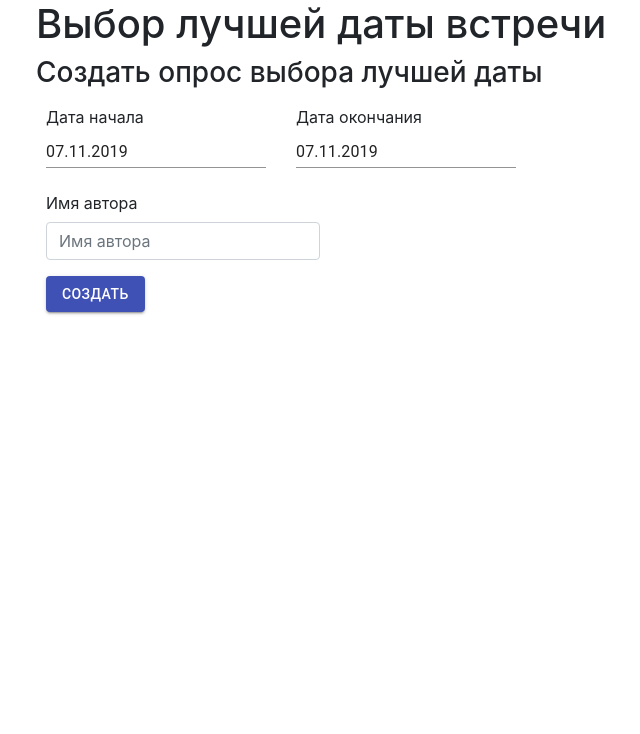
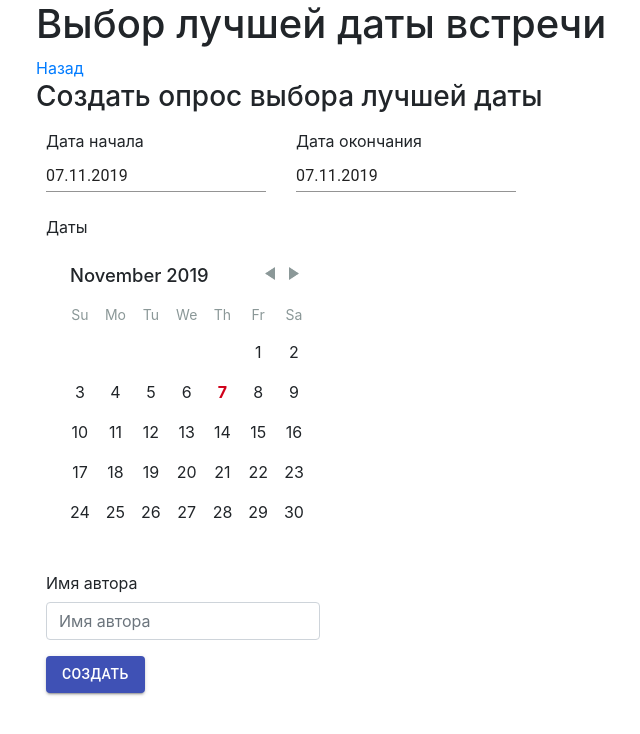
Before and after one commit to saleksandrov/best_meeting_day, a React (Create React App) app in the folder bmd-base/src/main/resources/ui/: page /createvote in a window 1280 px wide. Shown: the top 734 px of the page, without its empty margins (49-689 px from the left). Built offline with nearby package versions, Linux system fonts and the light colour scheme.

Commit message:
UI is fully implemented

```diff
--- a/bmd-base/src/main/resources/ui/package.json
+++ b/bmd-base/src/main/resources/ui/package.json
@@ -21,6 +21,7 @@
     "react-multiple-datepicker": "^0.1.0",
     "react-router-dom": "^5.1.2",
     "react-scripts": "^3.3.0",
+    "react-visibility-sensor": "^5.1.1",
     "sass": "^1.25.0",
     "typescript": "^3.7.5"
   },
--- a/bmd-base/src/main/resources/ui/src/component/AddVote.jsx
+++ b/bmd-base/src/main/resources/ui/src/component/AddVote.jsx
@@ -5,7 +5,6 @@ import {Col, Container, Form, Row} from 'react-bootstrap';
 import VoteDataService from '../service/VoteDataService';
 import {Button} from "@material-ui/core";
 import moment from 'moment';
-
 
 class AddVote extends Component {
 
@@ -19,7 +18,8 @@ class AddVote extends Component {
             author: "",
             open_flag: false,
             selectedDays: [],
-            wasSent: false
+            wasSent: false,
+            isVisible: true
         };
 
         this.setOpen = this.setOpen.bind(this);
@@ -29,8 +29,8 @@ class AddVote extends Component {
     }
 
     componentDidMount() {
-        console.log("UI Get votes by id "  + this.state.voteId);
-        if (this.state.voteId.length === 0 ) {
+        console.log("UI Get votes by id " + this.state.voteId);
+        if (this.state.voteId.length === 0) {
             return
         }
 
@@ -71,9 +71,9 @@ class AddVote extends Component {
 
     handleSubmit(event) {
         event.preventDefault();
-        if (this.state.wasSent) return
+        if (this.state.wasSent) return;
         let dates = [];
-        this.state.selectedDays.forEach( (date) => {
+        this.state.selectedDays.forEach((date) => {
             dates.push(moment(date).format('DD.MM.YYYY'))
         });
         VoteDataService.addVote({
@@ -81,27 +81,27 @@ class AddVote extends Component {
             bestDates: dates
         }, this.state.voteId).then(response => {
             this.setState({
-                wasSent: true
+                wasSent: true,
+                isVisible: false
             })
         })
     }
 
     render() {
 
-        let { creator, startDate, endDate} = this.state;
+        let {creator, startDate, endDate, isVisible} = this.state;
 
         return (
                 <div>
                     <Container>
-
+                        <Row><a href="/">Назад</a></Row>
                         <Row>
-                        <h3>Добавить голос</h3>
+                            <h3>Добавить голос. ID голосования {this.state.voteId}.</h3>
                         </Row>
 
                         {this.state.wasSent &&
-                    <div class="alert alert-success">Голос добавлен {this.state.voteId}</div>}
-
-                    <Row>
+                        <div class="alert alert-success">Голос добавлен. ID голосования {this.state.voteId}</div>}
+                        <Row style={isVisible ? {} : { display: 'none' }}>
                             <Form noValidate onSubmit={this.handleSubmit}>
 
                                 <div>Создатель {creator}</div>
@@ -120,13 +120,16 @@ class AddVote extends Component {
                                 <Form.Group controlId="name">
                                     <Form.Label column>Имя автора</Form.Label>
                                     <Col>
-                                    <Form.Control type="text" placeholder="Имя автора" length={50} maxLength={200}
-                                                  value={this.state.author} onChange={this.handleChangeName} name="author" />
+                                        <Form.Control type="text" placeholder="Имя автора" length={50}
+                                                      maxLength={200}
+                                                      value={this.state.author} onChange={this.handleChangeName}
+                                                      name="author"/>
                                     </Col>
                                 </Form.Group>
                                 <Form.Group controlId="b">
                                     <Col>
-                                    <Button name="name" variant="contained" color="primary" onClick={this.handleSubmit}>
+                                        <Button name="name" variant="contained" color="primary"
+                                                onClick={this.handleSubmit}>
                                             Создать
                                         </Button>
                                     </Col>
--- a/bmd-base/src/main/resources/ui/src/component/CreateVote.jsx
+++ b/bmd-base/src/main/resources/ui/src/component/CreateVote.jsx
@@ -1,9 +1,12 @@
 import React, {Component} from 'react';
 import {Button} from '@material-ui/core';
 import {DatePicker, MuiPickersUtilsProvider} from "@material-ui/pickers";
+import DayPicker, {DateUtils} from 'react-day-picker';
+import 'react-day-picker/lib/style.css';
 import DateFnsUtils from '@date-io/date-fns';
 import {Col, Container, Form, Row} from 'react-bootstrap';
 import VoteDataService from '../service/VoteDataService';
+import moment from 'moment';
 
 class CreateVote extends Component {
 
@@ -14,12 +17,14 @@ class CreateVote extends Component {
             endDate: new Date(),
             currentDate: new Date(),
             name: "",
-            voteId: ""
+            voteId: "",
+            selectedDays: [],
         };
 
         this.handleChange = this.handleChange.bind(this);
         this.handleSubmit = this.handleSubmit.bind(this);
         this.handleChangeName = this.handleChangeName.bind(this);
+        this.handleDayClick = this.handleDayClick.bind(this);
     }
 
     handleChange(value, name) {
@@ -41,12 +46,16 @@ class CreateVote extends Component {
     handleSubmit(event) {
         //alert('Отправленное имя: ' + this.state.name + ' Дана начала' + this.state.startDate);
         event.preventDefault();
-        //TODO change on real data
+        let dates = [];
+        this.state.selectedDays.forEach((date) => {
+            dates.push(moment(date).format('DD.MM.YYYY'))
+        });
+
         VoteDataService.createVote({
-            startDate: "01.11.2019",
-            endDate: "01.12.2019",
+            startDate: moment(this.state.startDate).format('DD.MM.YYYY'),
+            endDate: moment(this.state.endDate).format('DD.MM.YYYY'),
             creator: this.state.name,
-            bestDatesForCreator: ["11.11.2019", "12.11.2019"]
+            bestDatesForCreator: dates
         }).then(response => {
             this.setState({
                 startDate: new Date(),
@@ -58,15 +67,32 @@ class CreateVote extends Component {
 
     }
 
+    handleDayClick(day, {selected}) {
+        const {selectedDays} = this.state;
+        if (selected) {
+            const selectedIndex = selectedDays.findIndex(selectedDay =>
+                DateUtils.isSameDay(selectedDay, day)
+            );
+            selectedDays.splice(selectedIndex, 1);
+        } else {
+            selectedDays.push(day);
+        }
+        this.setState({selectedDays});
+    }
+
     render() {
+
+        let linkTOAddVote = `/addvote/${this.state.voteId}`;
+
         return (
             <MuiPickersUtilsProvider utils={DateFnsUtils}>
                 <Container>
-
+                    <Row><a href="/">Назад</a></Row>
                     <Row>
                         <h3>Создать опрос выбора лучшей даты</h3>
                     </Row>
-                    {this.state.voteId && <div class="alert alert-success">Создано голосование {this.state.voteId}</div>}
+                    {this.state.voteId && <div class="alert alert-success">Создано голосование {this.state.voteId}.
+                        <a href={linkTOAddVote}>Ссылка на голование </a></div>}
                     <Row>
 
                         <Form noValidate onSubmit={this.handleSubmit}>
@@ -101,6 +127,18 @@ class CreateVote extends Component {
                             </Form.Row>
 
                             <Form.Row>
+                                <Form.Group controlId="dates">
+                                    <Form.Label column>Даты</Form.Label>
+                                    <Col>
+                                        <DayPicker
+                                            selectedDays={this.state.selectedDays}
+                                            onDayClick={this.handleDayClick}
+                                        />
+                                    </Col>
+                                </Form.Group>
+                            </Form.Row>
+
+                            <Form.Row>
                                 <Form.Group controlId="name">
                                     <Form.Label column>Имя автора</Form.Label>
                                     <Col>
--- a/bmd-base/src/main/resources/ui/src/component/Site.jsx
+++ b/bmd-base/src/main/resources/ui/src/component/Site.jsx
@@ -16,7 +16,7 @@ class Site extends Component {
                     <Route path="/" exact component={Navigate}/>
                     <Route path="/createvote" exact component={CreateVote}/>
                     <Route path="/addvote/:voteId" exact component={AddVote}/>
-                    <Route path="/viewresult" exact component={ViewResult}/>
+                    <Route path="/viewresult/:voteId" exact component={ViewResult}/>
                 </Switch>
                 </>
             </Router>
--- a/bmd-base/src/main/resources/ui/src/component/ViewResult.jsx
+++ b/bmd-base/src/main/resources/ui/src/component/ViewResult.jsx
@@ -1,10 +1,63 @@
 import React, {Component} from 'react';
+import {Container, Row} from 'react-bootstrap';
+import VoteDataService from '../service/VoteDataService';
+
 
 class ViewResult extends Component {
 
+    constructor(props) {
+        super(props);
+        this.state = {
+            voteId: this.props.match.params.voteId,
+            bestDay: "",
+            bestDayWithCreator: "",
+            bestDayVoters: [],
+            bestDayWithCreatorVoters: []
+
+        };
+
+    }
+
+    componentDidMount() {
+        console.log("UI Get votes by id " + this.state.voteId);
+        if (this.state.voteId.length === 0) {
+            return
+        }
+
+        VoteDataService.getBestDates(this.state.voteId)
+            .then(response => this.setState({
+                bestDay: response.data.bestDay,
+                bestDayWithCreator: response.data.bestDayWithCreator,
+                bestDayVoters: response.data.bestDayVoters,
+                bestDayWithCreatorVoters: response.data.bestDayWithCreatorVoters
+            }))
+    }
+
     render() {
+
+        let {bestDay, bestDayWithCreator, bestDayVoters, bestDayWithCreatorVoters} = this.state;
+
         return (
-            <div>View Result</div>
+            <Container>
+                <Row><a href="/">Назад</a></Row>
+                <Row>
+                    <h3>Результаты голосования. ID голосования {this.state.voteId}.</h3>
+                </Row>
+                <Row><h4>Лучшая дата {bestDay}</h4></Row>
+                <Row>Участники: </Row>
+
+                {bestDayVoters.map((voterName, i) => {
+                    return (<Row>{voterName}</Row>)
+                })}
+
+                <Row><h4>Лучшая дата c автором {bestDayWithCreator}</h4></Row>
+                <Row>Участники: </Row>
+
+                {bestDayWithCreatorVoters.map((voterName, i) => {
+                    return (<Row>{voterName}</Row>)
+                })}
+
+            </Container>
         );
     }
 }
```
Also changed, not shown: bmd-base/src/main/resources/ui/src/service/VoteDataService.js (+9 -4 lines), 1 other file (tests, documents, lock files or other folders). Lines whose indentation alone changed are shown as unchanged.
